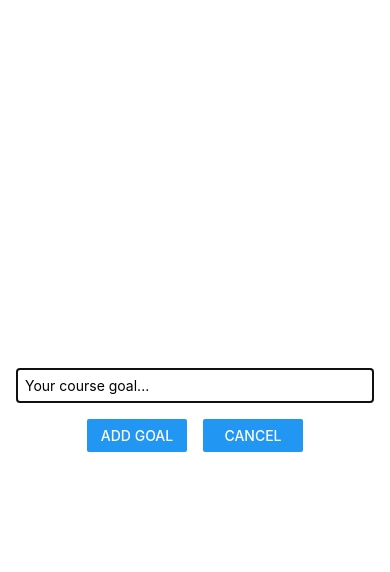
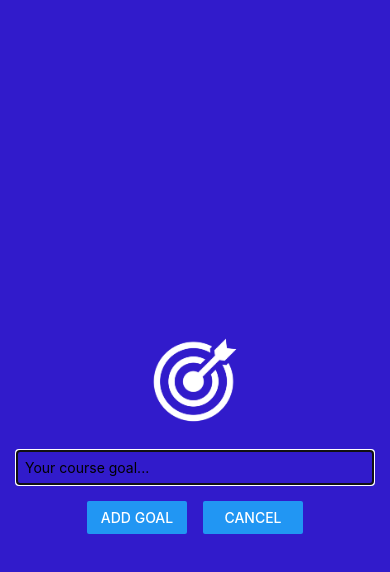
Before and after one commit to NikolayDimov/React-Native-Goals, a React Native app: screen / in a window 390 px wide. Both pictures are taken after a click on the button "ADD NEW GOAL". Shown: the top 572 px of the page. Built offline with nearby package versions, Linux system fonts and the light colour scheme.

Commit message:
GoalInput: Image add

```diff
--- a/components/GoalInput.js
+++ b/components/GoalInput.js
@@ -1,5 +1,5 @@
 import { useState } from 'react';
-import { StyleSheet, View, TextInput, Button, Modal } from "react-native";
+import { StyleSheet, View, TextInput, Button, Modal, Image } from "react-native";
 
 
 function GoalInput(props) {
@@ -18,6 +18,7 @@
     return (
         <Modal visible={props.visible} animationType='slide'>
             <View style={styles.inputContainer}>
+                <Image style={styles.image} source={require('../assets/images/goal.png')} />
                 <TextInput
                     style={styles.textInput}
                     placeholder='Your course goal...'
@@ -46,10 +47,13 @@
         flex: 1,
         justifyContent: "center",
         alignItems: 'center',
-        marginBottom: 24,
         padding: 16,
-        borderBottomWidth: 1,
-        borderBottomColor: '#cccccc'
+        backgroundColor: '#311bcb'
+    },
+    image: {
+        width: 100,
+        height: 100,
+        margin: 20
     },
     textInput: {
         borderWidth: 1,
```
Also changed, not shown: assets/images/goal.png (added).
